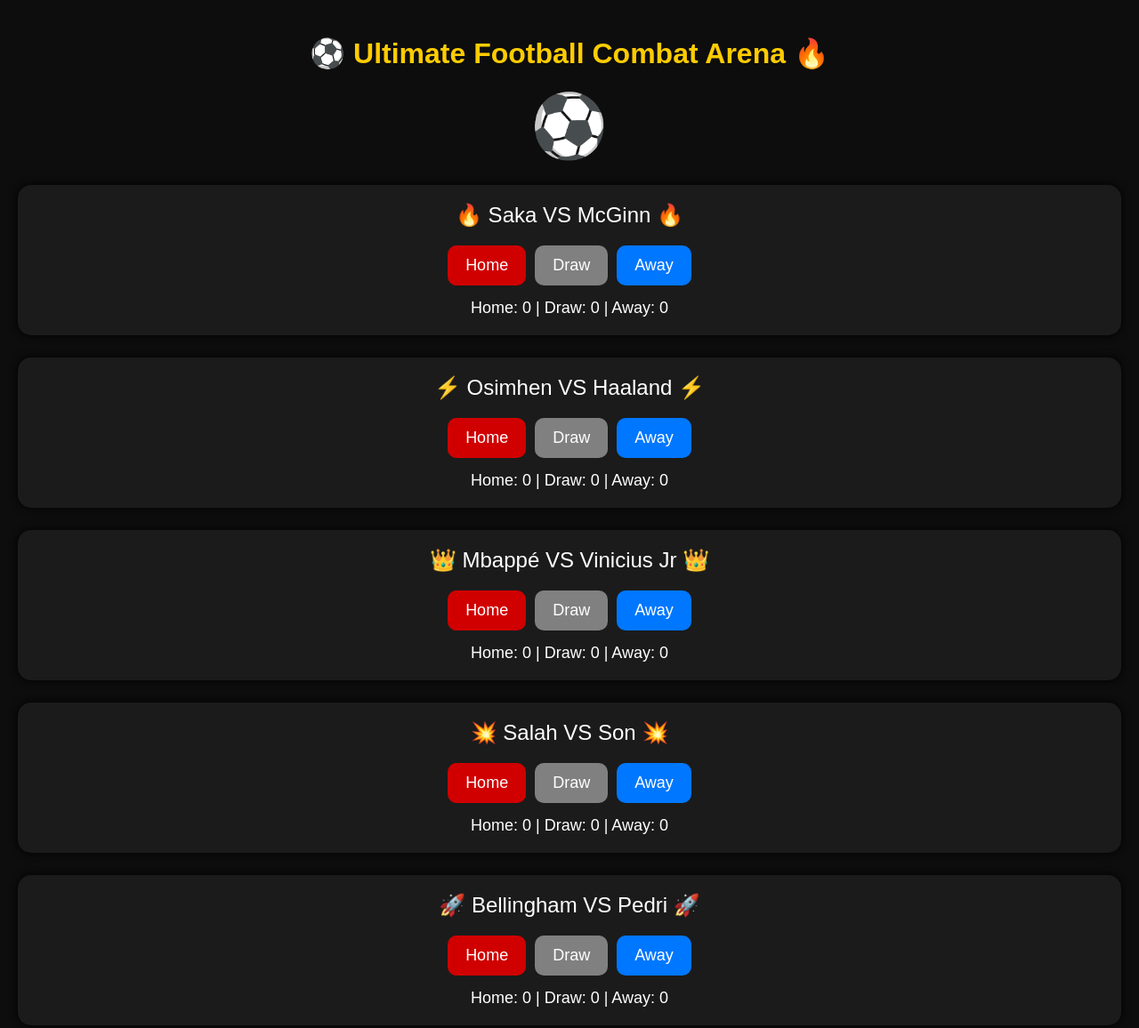
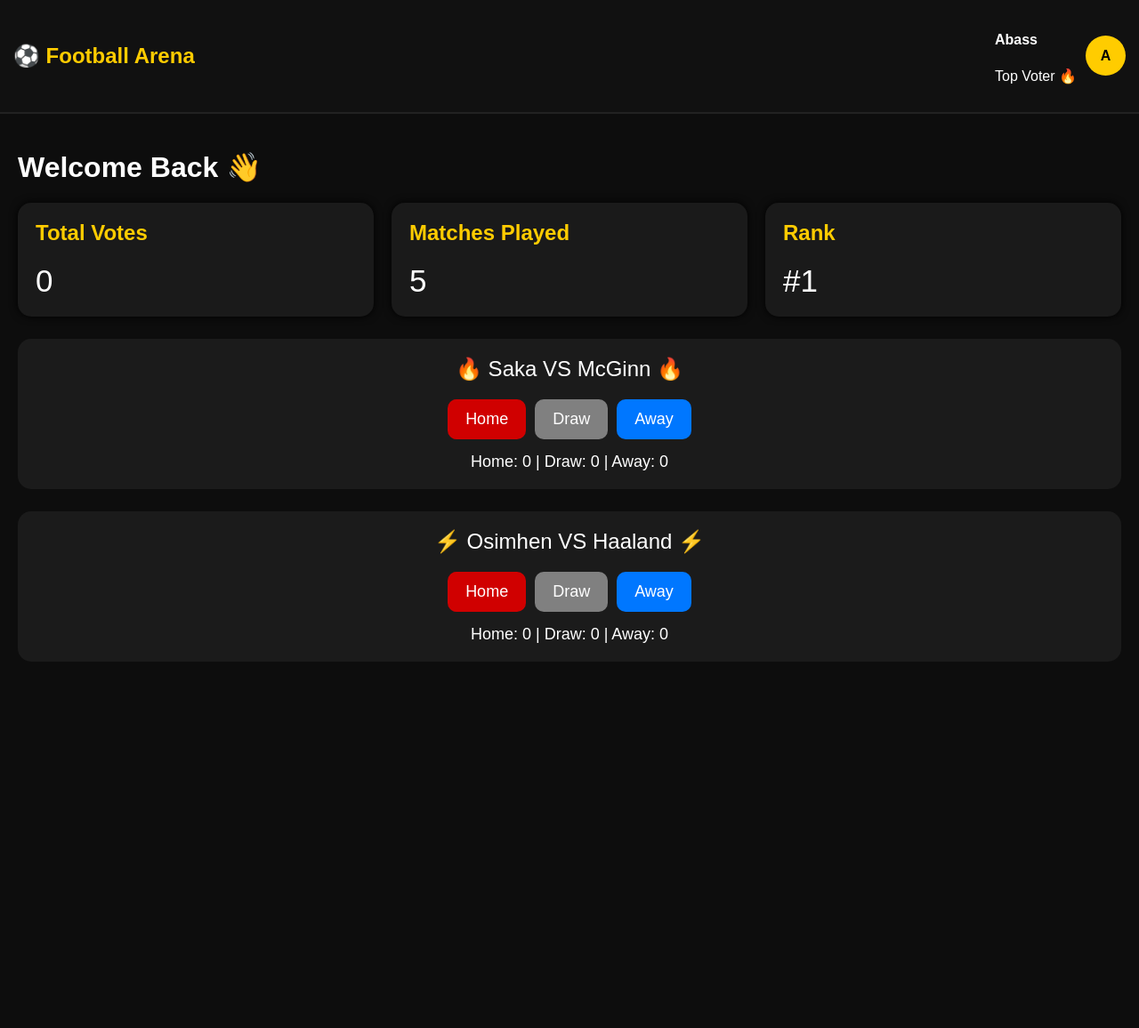
Before and after one commit to oyin8040/backend-app, a website: page public/index.html in a window 1280 px wide. Shown: the whole page at 89% size. After the commit the page ends 800 px from the top, so only its background shows below. Drawn offline with Linux system fonts and the light colour scheme.

Commit message:
Update index.html

```diff
--- a/public/index.html
+++ b/public/index.html
@@ -4,41 +4,83 @@
 <meta charset="UTF-8">
 <meta name="viewport" content="width=device-width, initial-scale=1.0">
 
-<title>Football Combat Arena</title>
+<title>Football Voting Dashboard</title>
 
 <style>
 
 body{
     margin:0;
-    padding:20px;
     font-family:Arial;
     background:#0d0d0d;
     color:white;
 }
 
-h1{
-    text-align:center;
+.header{
+    background:#111;
+    padding:15px;
+    display:flex;
+    justify-content:space-between;
+    align-items:center;
+    border-bottom:2px solid #222;
+}
+
+.logo{
+    font-size:24px;
+    color:#ffcc00;
+    font-weight:bold;
+}
+
+.profile{
+    display:flex;
+    align-items:center;
+    gap:10px;
+}
+
+.avatar{
+    width:45px;
+    height:45px;
+    border-radius:50%;
+    background:#ffcc00;
+    color:black;
+    display:flex;
+    justify-content:center;
+    align-items:center;
+    font-weight:bold;
+}
+
+.dashboard{
+    padding:20px;
+}
+
+.card-container{
+    display:grid;
+    grid-template-columns:repeat(auto-fit,minmax(250px,1fr));
+    gap:20px;
+    margin-top:20px;
+}
+
+.card{
+    background:#1a1a1a;
+    padding:20px;
+    border-radius:15px;
+    box-shadow:0 0 10px black;
+}
+
+.card h2{
+    margin-top:0;
     color:#ffcc00;
 }
 
-.ball{
-    text-align:center;
-    font-size:70px;
-    animation:spin 4s linear infinite;
-}
-
-@keyframes spin{
-    100%{
-        transform:rotate(360deg);
-    }
+.stat{
+    font-size:35px;
+    margin-top:10px;
 }
 
 .match{
     background:#1b1b1b;
     padding:20px;
+    border-radius:15px;
     margin-top:25px;
-    border-radius:15px;
-    box-shadow:0 0 10px #000;
 }
 
 .players{
@@ -88,100 +130,129 @@ button{
 
 <body>
 
-<h1>⚽ Ultimate Football Combat Arena 🔥</h1>
+<div class="header">
 
-<div class="ball">⚽</div>
+<div class="logo">
+⚽ Football Arena
+</div>
 
-<!-- Match Template -->
+<div class="profile">
+<div>
+<h4>Abass</h4>
+<p>Top Voter 🔥</p>
+</div>
+
+<div class="avatar">
+A
+</div>
+</div>
+
+</div>
+
+<div class="dashboard">
+
+<h1>Welcome Back 👋</h1>
+
+<div class="card-container">
+
+<div class="card">
+<h2>Total Votes</h2>
+<div class="stat" id="totalVotes">0</div>
+</div>
+
+<div class="card">
+<h2>Matches Played</h2>
+<div class="stat">5</div>
+</div>
+
+<div class="card">
+<h2>Rank</h2>
+<div class="stat">#1</div>
+</div>
+
+</div>
+
+<!-- Match -->
 
 <div class="match">
-<div class="players">🔥 Saka VS McGinn 🔥</div>
+
+<div class="players">
+🔥 Saka VS McGinn 🔥
+</div>
 
 <div class="buttons">
-<button class="home" onclick="vote('a1')">Home</button>
-<button class="draw" onclick="vote('a2')">Draw</button>
-<button class="away" onclick="vote('a3')">Away</button>
+
+<button class="home" onclick="vote('m1')">
+Home
+</button>
+
+<button class="draw" onclick="vote('m2')">
+Draw
+</button>
+
+<button class="away" onclick="vote('m3')">
+Away
+</button>
+
 </div>
 
 <div class="result">
-Home: <span id="a1">0</span> |
-Draw: <span id="a2">0</span> |
-Away: <span id="a3">0</span>
+Home: <span id="m1">0</span> |
+Draw: <span id="m2">0</span> |
+Away: <span id="m3">0</span>
 </div>
+
 </div>
 
 <div class="match">
-<div class="players">⚡ Osimhen VS Haaland ⚡</div>
+
+<div class="players">
+⚡ Osimhen VS Haaland ⚡
+</div>
 
 <div class="buttons">
-<button class="home" onclick="vote('b1')">Home</button>
-<button class="draw" onclick="vote('b2')">Draw</button>
-<button class="away" onclick="vote('b3')">Away</button>
+
+<button class="home" onclick="vote('m4')">
+Home
+</button>
+
+<button class="draw" onclick="vote('m5')">
+Draw
+</button>
+
+<button class="away" onclick="vote('m6')">
+Away
+</button>
+
 </div>
 
 <div class="result">
-Home: <span id="b1">0</span> |
-Draw: <span id="b2">0</span> |
-Away: <span id="b3">0</span>
-</div>
+Home: <span id="m4">0</span> |
+Draw: <span id="m5">0</span> |
+Away: <span id="m6">0</span>
 </div>
 
-<div class="match">
-<div class="players">👑 Mbappé VS Vinicius Jr 👑</div>
-
-<div class="buttons">
-<button class="home" onclick="vote('c1')">Home</button>
-<button class="draw" onclick="vote('c2')">Draw</button>
-<button class="away" onclick="vote('c3')">Away</button>
 </div>
 
-<div class="result">
-Home: <span id="c1">0</span> |
-Draw: <span id="c2">0</span> |
-Away: <span id="c3">0</span>
-</div>
-</div>
-
-<div class="match">
-<div class="players">💥 Salah VS Son 💥</div>
-
-<div class="buttons">
-<button class="home" onclick="vote('d1')">Home</button>
-<button class="draw" onclick="vote('d2')">Draw</button>
-<button class="away" onclick="vote('d3')">Away</button>
-</div>
-
-<div class="result">
-Home: <span id="d1">0</span> |
-Draw: <span id="d2">0</span> |
-Away: <span id="d3">0</span>
-</div>
-</div>
-
-<div class="match">
-<div class="players">🚀 Bellingham VS Pedri 🚀</div>
-
-<div class="buttons">
-<button class="home" onclick="vote('e1')">Home</button>
-<button class="draw" onclick="vote('e2')">Draw</button>
-<button class="away" onclick="vote('e3')">Away</button>
-</div>
-
-<div class="result">
-Home: <span id="e1">0</span> |
-Draw: <span id="e2">0</span> |
-Away: <span id="e3">0</span>
-</div>
 </div>
 
 <script>
 
+let total = 0;
+
 function vote(id){
-    let count = document.getElementById(id);
-    count.innerText = Number(count.innerText) + 1;
+
+let count = document.getElementById(id);
+
+count.innerText = Number(count.innerText) + 1;
+
+total++;
+
+document.getElementById("totalVotes").innerText = total;
+
 }
 
 </script>
 
 </body>
-</html>
+    </html>
```
